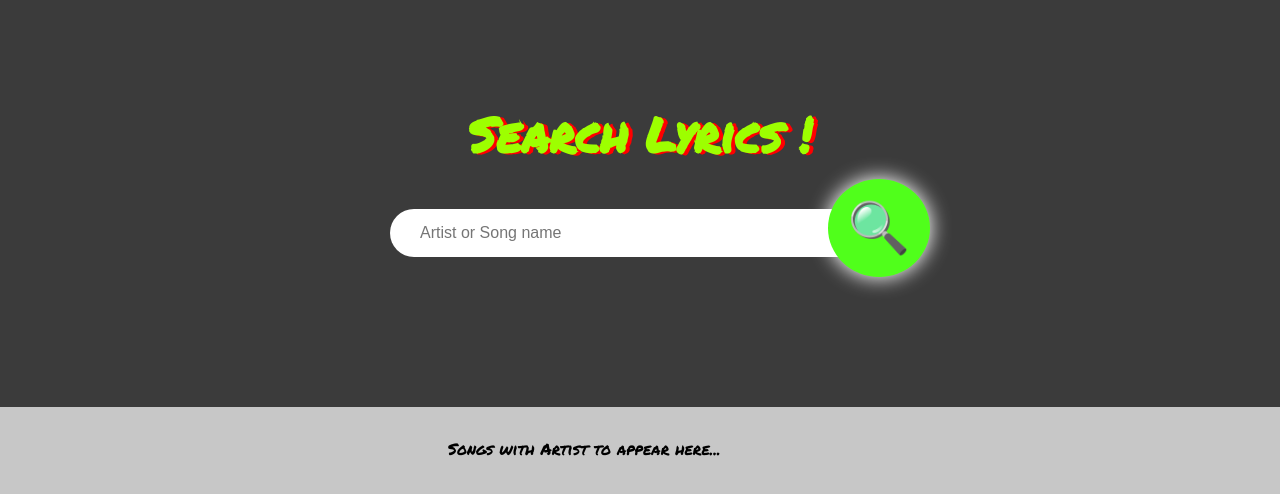
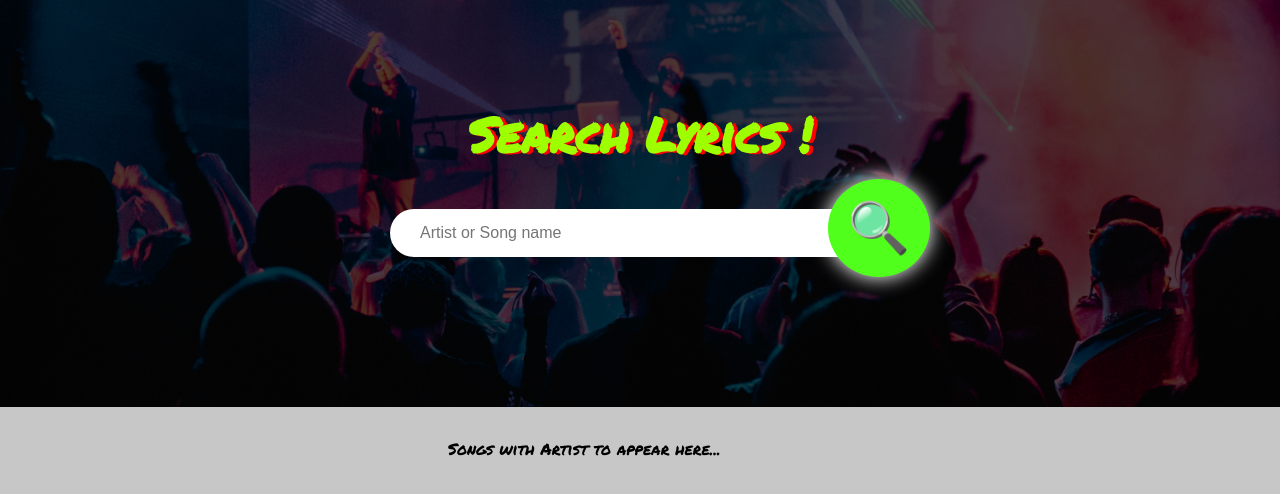
Before and after one commit to 5chauhan/find-lyrics, a plain HTML site: page index.html in a window 1280 px wide. Drawn offline with Linux system fonts and the light colour scheme.

Commit message:
Update style.css

```diff
--- a/style.css
+++ b/style.css
@@ -4,7 +4,7 @@
 
 body {
     background-color: rgb(199, 199, 199);
-    font-family: 'Permanent Marker', cursive;
+    font-family: 'Permanent Marker', fantasy;
     margin: 0;
 }
 
@@ -21,7 +21,7 @@ input:focus {
 }
 
 header {
-    background-image: url('ly.jpg');
+    background-image: url('lyrics.jpg');
     background-repeat: no-repeat;
     background-size: cover;
     background-position: center center;
```
